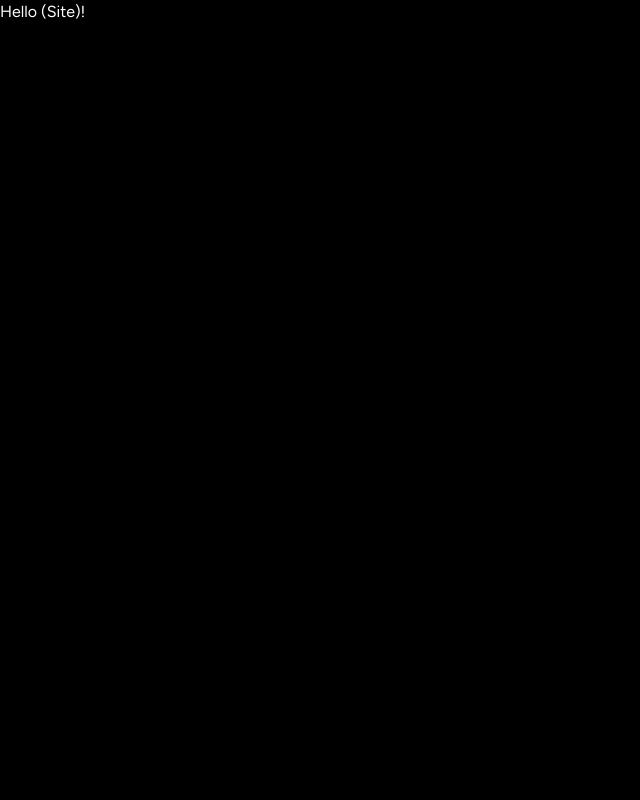
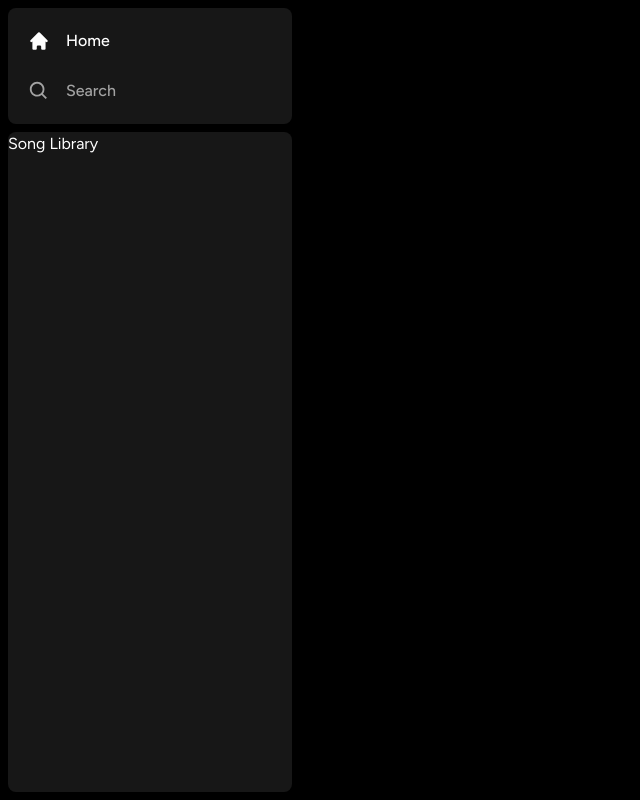
Before and after one commit to knaychuk/spotify-clone, a Next.js app: page / in a window 1280 px wide. Shown: the whole page, without its empty margins (0-640 px from the left). Built offline with nearby package versions, Linux system fonts and the light colour scheme.

Commit message:
started navigation

```diff
--- a/app/(site)/page.tsx
+++ b/app/(site)/page.tsx
@@ -1,5 +1,7 @@
 export default function Home() {
   return (
-    <div>Hello (Site)!</div>
+    <div className="text-green-500">
+      Main Content
+    </div>
   )
 }
--- a/app/layout.tsx
+++ b/app/layout.tsx
@@ -1,5 +1,6 @@
 import './globals.css'
 import { Figtree } from 'next/font/google'
+import Sidebar from '@/components/Sidebar'
 
 const font = Figtree({ subsets: ['latin'] })
 
@@ -15,7 +16,11 @@
 }) {
   return (
     <html lang="en">
-      <body className={font.className}>{children}</body>
+      <body className={font.className}>
+        <Sidebar>
+          {children}
+        </Sidebar>
+      </body>
     </html>
   )
 }
--- /dev/null
+++ b/components/Box.tsx
@@ -0,0 +1,15 @@
+import { twMerge } from "tailwind-merge";
+
+interface BoxProps {
+  children: React.ReactNode;
+  className?: string;
+}
+
+const Box: React.FC<BoxProps> = ({ children, className }) => {
+  return (
+    <div className={twMerge('bg-neutral-900 rounded-lg h-fit w-full', className)}>
+      {children}
+    </div>
+  )
+}
+export default Box
--- /dev/null
+++ b/components/Sidebar.tsx
@@ -0,0 +1,56 @@
+"use client";
+
+import { usePathname } from "next/navigation"
+import { useMemo } from "react";
+
+import { HiHome } from "react-icons/hi"
+import { BiSearch } from "react-icons/bi"
+
+import Box from "./Box";
+import SidebarItem from "./SidebarItem";
+
+interface SidebarProps {
+  children: React.ReactNode;
+}
+
+const Sidebar: React.FC<SidebarProps> = ({children}) => {
+  const pathname = usePathname();
+
+  const routes = useMemo(() => [
+    {
+      icon: HiHome,
+      label: 'Home',
+      active: pathname !== '/search',
+      href: '/',
+    },
+    {
+      icon: BiSearch,
+      label: 'Search',
+      active: pathname === '/search',
+      href: '/search',
+    }
+  ], [pathname])
+
+  return (
+    <div className="flex h-full">
+      <div className="hidden md:flex flex-col gap-y-2 bg-black h-full w-[300px] p-2">
+        <Box>
+          <div className="flex flex-col gap-y-4 px-5 py-4">
+            {routes.map((route) => (
+              <div>
+                <SidebarItem
+                  key={route.label}
+                  {...route}
+                />
+              </div>
+            ))}
+          </div>
+        </Box>
+        <Box className="overflow-y-auto h-full">
+          Song Library
+        </Box>
+      </div>
+    </div>
+  )
+}
+export default Sidebar
--- /dev/null
+++ b/components/SidebarItem.tsx
@@ -0,0 +1,22 @@
+import Link from "next/link";
+import { IconType } from "react-icons";
+import { twMerge } from "tailwind-merge";
+
+interface SidebarItemProps {
+  icon: IconType;
+  label: string;
+  active?: boolean;
+  href: string;
+}
+
+const SidebarItem: React.FC<SidebarItemProps> = ({ icon: Icon, label, active, href }) => {
+
+  console.log(active)
+  return (
+    <Link href={href} className={twMerge(`flex flex-row h-auto items-center w-full gap-x-4 text-md font-medium cursor-pointer hover:text-white transition text-neutral-400 py-1`, active && "text-white")}>
+      <Icon size={26}/>
+      <p className="truncate w-full">{label}</p>
+    </Link>
+  )
+}
+export default SidebarItem
--- a/package.json
+++ b/package.json
@@ -17,6 +17,8 @@
     "postcss": "8.4.24",
     "react": "18.2.0",
     "react-dom": "18.2.0",
+    "react-icons": "^4.9.0",
+    "tailwind-merge": "^1.12.0",
     "tailwindcss": "3.3.2",
     "typescript": "5.0.4"
   }
```
Also changed, not shown: 1 other file (tests, documents, lock files or other folders).
